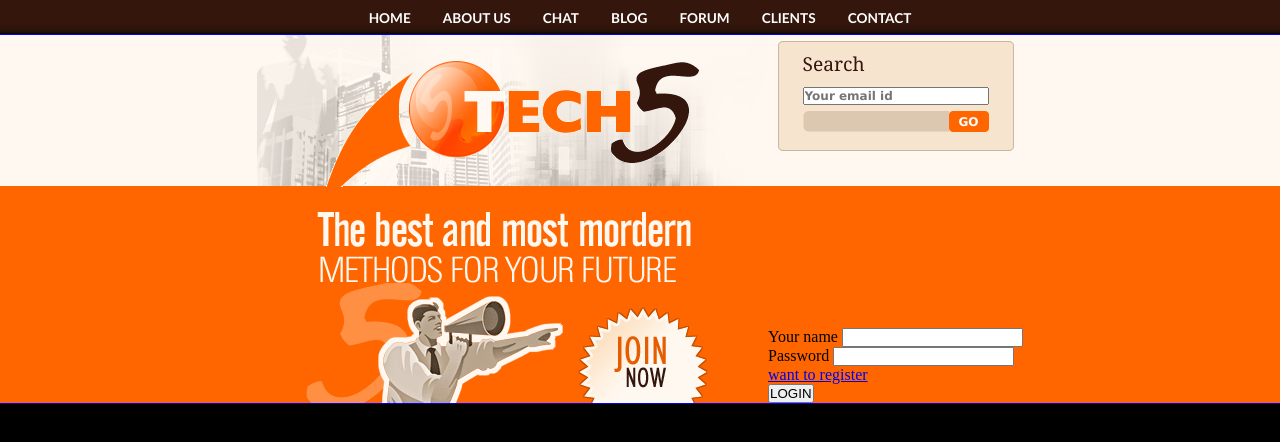
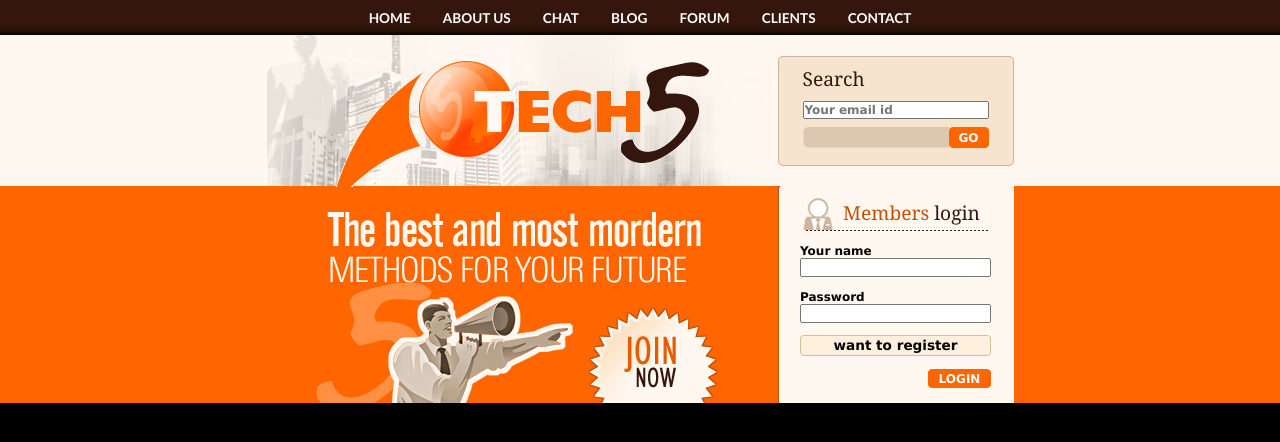
Before and after one commit to aLxMMiu/template-replication-2, a plain HTML site: page index.html in a window 1280 px wide. Drawn offline with Linux system fonts and the light colour scheme.

Commit message:
Right header column content completed.

```diff
--- a/index.html
+++ b/index.html
@@ -47,10 +47,10 @@
       </div>
       <div class="header__content__right">
         <div class="search__container">
+          <h3>Search</h3>
           <div class="search__form__container">
             <form action="">
               <div>
-                <label for="search">Search</label>
                 <input id="search" type="text" placeholder="Your email id">
               </div>
               <div class="search__form__button">
@@ -60,8 +60,11 @@
           </div>
         </div>
         <div class="login__container">
-          <div class="login__header"></div>
-          <form action="" class="login__form">
+          <div class="login__header">
+            <h3><span class="first__word">Members</span></span> login</h3>
+          </div>
+          <div class="login__form__container">
+            <form action="">
               <div>
                 <label for="name">Your name</label>
                 <input type="text" id="name">
@@ -80,6 +83,7 @@
           </div>
         </div>
       </div>
+    </div>
   </section>
 </body>
 
--- a/style.css
+++ b/style.css
@@ -7,10 +7,33 @@
 :root{
   --main-color-100: #ff6600;
   --text-color-accent-200:#34160c;
+  --text-color-accent-300:#c65002;
 }
 
 body{
   background-color: black;
+}
+h3{
+  font-family: Georgia, serif;
+  font-size: 1.2em;
+  font-weight:normal;
+  color:var(--text-color-accent-200)
+}
+label{
+  font-family: Verdana, Tahoma, sans-serif;
+  font-weight: bold;
+  font-size: 0.75em;
+}
+label, input, h3{
+  width:100%;
+}
+button{
+  font-family: Verdana, Geneva, Tahoma, sans-serif;
+  font-weight: bold;
+  font-size:0.75em;
+  color:white;
+  cursor:pointer;
+  border:none;
 }
 .header__container{
   display: flex;
@@ -40,15 +63,12 @@ body{
   color:white;
   display: inline-block;
   padding:0.5rem 1rem;
-
 }
-
 .menu__bar a:hover{
   background-color: var(--main-color-100);
   border-radius: 5px;
 }
 .header__content__container{
-  outline:1px solid blue;
   display: flex;
   justify-content: center;
   height:100%;
@@ -64,7 +84,6 @@ body{
   background-image: url(images/header_bg.gif);
 }
 .logo{
-
   width:100%;
   height:127px;
   background-image: url(images/logo.gif);
@@ -91,17 +110,19 @@ body{
   align-items: center;
   justify-content: space-between;
   box-sizing: border-box;
-  padding-top:10px;
+  width:236px;
+  padding-top:25px;
 }
 .search__container{
   position:relative;
   display: flex;
   flex-direction: column;
   align-items: center;
+  justify-content: space-between;
   height: 102px;
-  width:236px;
+  width:100%;
   box-sizing: border-box;
-  padding: 5px 25px 15px;
+  padding: 5px 25px;
   background-image: url(images/search_bg.gif);
 }
 .search__container::before{
@@ -110,7 +131,7 @@ body{
   content:"";
   background-image: url(images/search_top_curve.gif);
   background-repeat: no-repeat;
-  width:236px;
+width:100%;
   height:4px;
   /* outline:1px solid red; */
 }
@@ -119,33 +140,19 @@ body{
   bottom:-4px;
   content:"";
   background-image: url(images/search_bottom_curve.gif);
-  width:236px;
+  width:100%;
   height:4px;
 }
 .search__form__container{
   width:100%;
   height:100%;
 }
-.search__form__container div:first-of-type{
-  display: flex;
-  flex-direction: column;
-}
 .search__form__container form{
   display: flex;
   flex-direction: column;
-  justify-content: space-between;
+  justify-content: space-evenly;
   height:100%;
   width:100%;
-}
-.search__form__container input,
-.search__form__container label{
-  width:100%;
-}
-.search__form__container label{
-  font-family: Georgia, 'Times New Roman', Times, serif;
-  font-size: 1.2em;
-  margin-bottom:10px;
-  color:var(--text-color-accent-200)
 }
 .search__form__container input{
   font-family: Verdana, Geneva, Tahoma, sans-serif;
@@ -159,13 +166,86 @@ body{
   width:100%;
 }
 .search__form__button button{
+  background-image: url(images/go_btn_bg.gif);
+  width:40px;
+  height:21px;
+}
+.login__container{
+  position:relative;
+  top:-2px;
+  display: flex;
+  flex-direction: column;
+  box-sizing: border-box;
+  justify-content: space-between;
+  align-items: center;
+  padding: 10px 25px;
+  height:213px;
+  width:100%;
+  background-image: url(images/member_flat_bg.gif);
+}
+.login__container::before{
+  position:absolute;
+  top:-2px;
+  content:"";
+  background-image: url(images/member_top_curve.gif);
+  background-repeat: no-repeat;
+  width:100%;
+  height:2px;
+}
+.login__container::after{
+  position:absolute;
+  bottom:-2px;
+  content:"";
+  background-image: url(images/member_bottom_curve.gif);
+  width:100%;
+  height:2px;
+}
+.login__form__container form{
+  display: flex;
+  flex-direction: column;
+  justify-content: space-evenly;
+  width:100%;
+  height:170px;
+}
+
+/* Login form header styling */
+.login__header{
+  display:flex;
+  justify-content: end;
+  align-items:end;
+  background-image: url(images/member_bg.gif);
+  width:185px;
+  min-height:33px;
+}
+.login__header h3{
+  margin-left:40px;
+  margin-bottom:5px;
+}
+.login__header span{
+  color:var(--text-color-accent-300)
+}
+/* Login form header styling */
+
+.login__register__button{
+background-image: url(images/register_bg.gif);
+width:191px;
+height:21px;
+border-radius: 3px;
+}
+.login__register__button a{
+  text-decoration: none;
+  display: inline-block;
+  width:100%;
   font-family: Verdana, Geneva, Tahoma, sans-serif;
   font-weight: bold;
-  font-size:0.75em;
-  width:40px;
-  height:21px;
-  color:white;
-  cursor:pointer;
-  background-image: url(images/go_btn_bg.gif);
-  border:none;
+  color:black;
+  font-size: 0.85em;
+  text-align: center;
+  line-height:21px;
 }
+.login__login__button button{
+  background-image: url(images/login_bg.gif);
+  width:63px;
+  height:19px;
+  float:right;
+}
```
Lines whose indentation alone changed are shown as unchanged.
